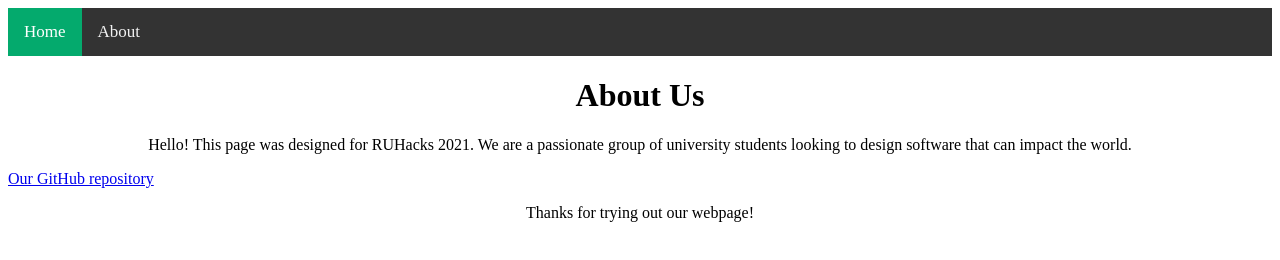
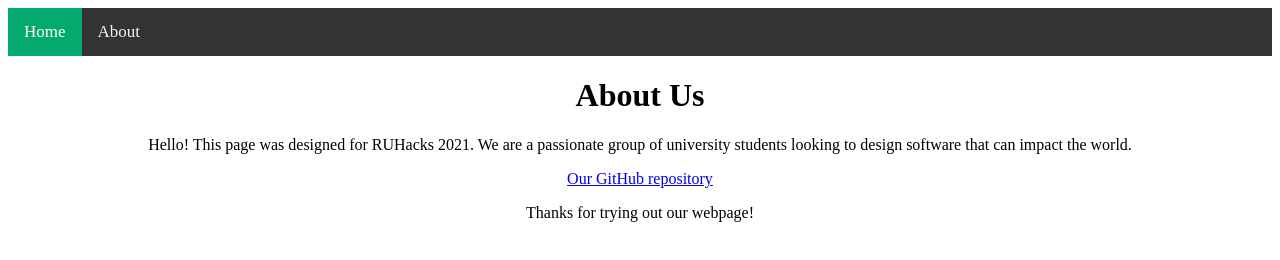
Before and after one commit to 0x2f2f2f2f/RuHacks2021, a website: page public/about.html in a window 1280 px wide. Drawn offline with nearby package versions, Linux system fonts and the light colour scheme.

Commit message:
centered github link

```diff
--- a/public/about.html
+++ b/public/about.html
@@ -15,9 +15,11 @@
             Hello! This page was designed for RUHacks 2021. We are a passionate group of university students looking to design software
             that can impact the world.
         </p>
-        <a class = "secondDisplay third" href = "https://github.com/JerryHu87/RuHacks2021">
-            Our GitHub repository
-        </a>
+        <div style="width: 100%; text-align: center;">
+            <a class = "secondDisplay third" href = "https://github.com/JerryHu87/RuHacks2021">
+                Our GitHub repository
+            </a>
+        </div>
         <p class = "secondDisplay third">Thanks for trying out our webpage!</p>
     </body>
 </html>
```
